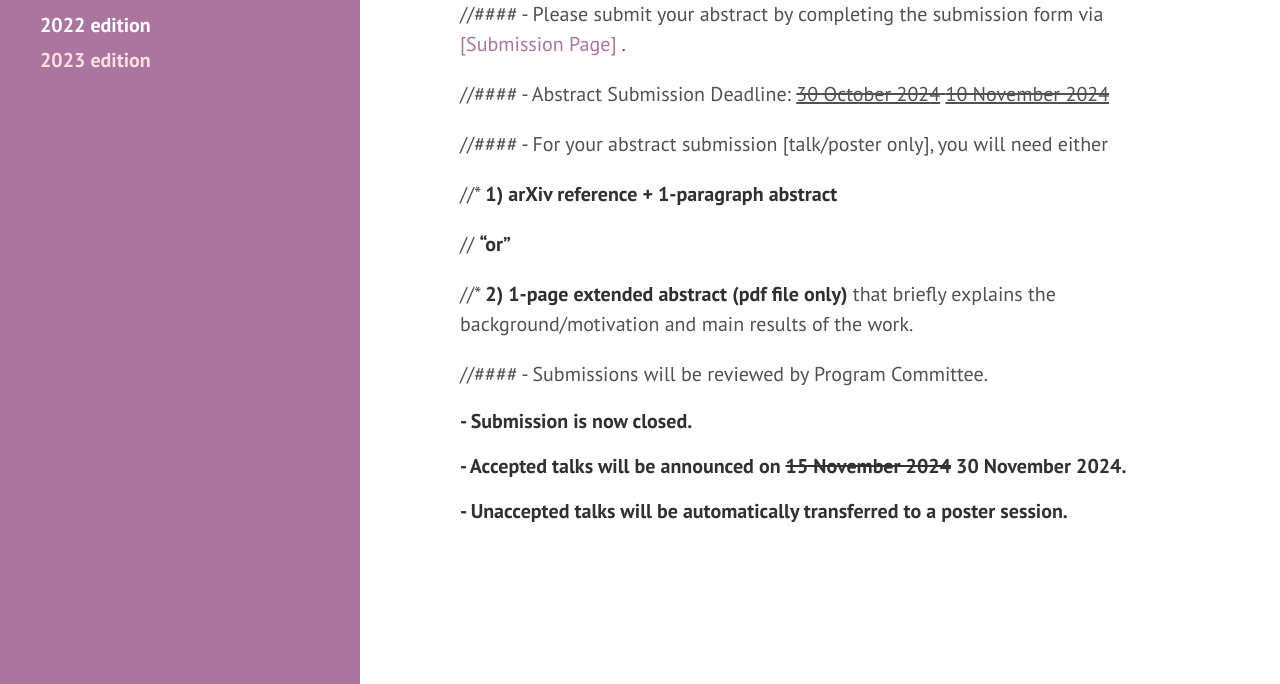
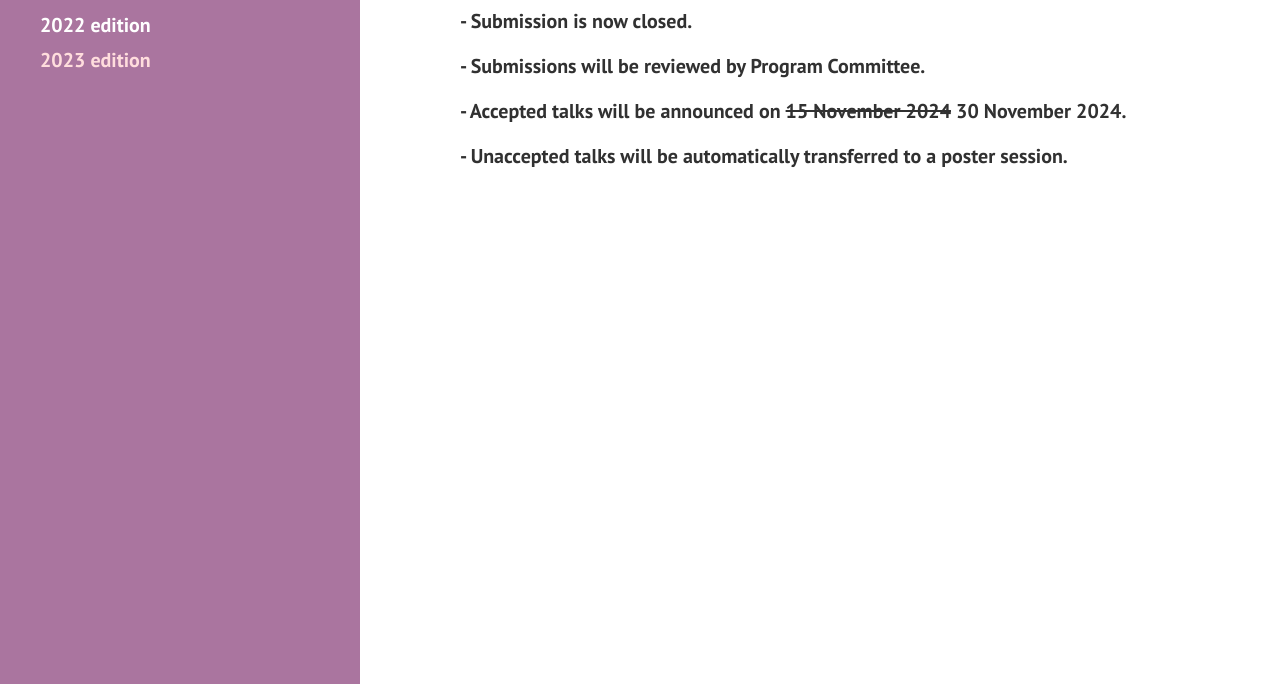
Before and after one commit to yeon-lee/yeon-lee.github.io, a Jekyll site: the page built from submission.md, in a window 1280 px wide and 1196 px high. Shown: the part 512-1196 px from the top of the window. Built offline with Jekyll 4.4.1, drawn with Linux system fonts in a browser that asks for light colours; nearby versions of some CDN libraries.

Commit message:
Update submission.md

```diff
--- a/submission.md
+++ b/submission.md
@@ -8,21 +8,21 @@ order: 3
 
 ### [Abstract submission for Quantum Resources 2025]
 
-//#### - Please submit your abstract by completing the submission form via <a href="https://forms.gle/U573dXqnVY5tpC9F9"> [Submission Page] </a>.
+<!-- #### - Please submit your abstract by completing the submission form via <a href="https://forms.gle/U573dXqnVY5tpC9F9"> [Submission Page] </a>. -->
 
-//#### - Abstract Submission Deadline: <s><u>30 October 2024</u> <u>10 November 2024</u></s>
+<!-- #### - Abstract Submission Deadline: <s><u>30 October 2024</u> <u>10 November 2024</u></s> -->
 
-//#### - For your abstract submission [talk/poster only], you will need either
+<!-- #### - For your abstract submission [talk/poster only], you will need either -->
 
-//* **1) arXiv reference + 1-paragraph abstract**
+<!-- * **1) arXiv reference + 1-paragraph abstract** -->
 
-//  **"or"**
+<!--   **"or"** -->
 
-//* **2) 1-page extended abstract (pdf file only)** that briefly explains the background/motivation and main results of the work.
-
-//#### - Submissions will be reviewed by Program Committee.
+<!-- * **2) 1-page extended abstract (pdf file only)** that briefly explains the background/motivation and main results of the work. -->
 
 #### - Submission is now closed.
+
+#### - Submissions will be reviewed by Program Committee.
 
 #### - Accepted talks will be announced on <s>15 November 2024</s> 30 November 2024.
 
```
